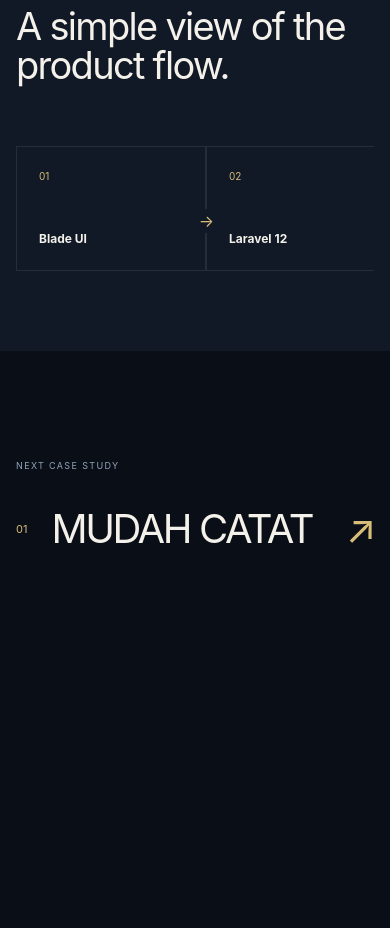
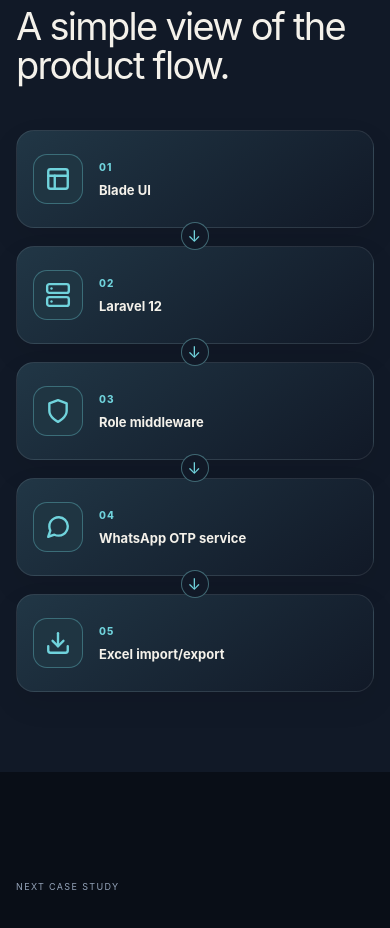
Before and after one commit to bayupra7ama/bayupra7ama-portfolio, a Next.js app: page /projects/7kaih in a window 390 px wide. Shown: the part 3380-4308 px from the top of the page. Before the commit the page ends 4059 px from the top, so only its background shows below. Built offline with nearby package versions, Linux system fonts and the light colour scheme; no server answers.

Commit message:
feat: illustrate system view stages with project icons

```diff
--- a/app/globals.css
+++ b/app/globals.css
@@ -277,3 +277,30 @@
  .highlight-icon svg{width:23px;height:23px}
  .highlight-grid .highlight-card p{margin:0;font-size:12px}
 }
+
+/* System View follows the same visual language as Engineering Highlights. */
+.architecture-flow{--flow-accent:var(--gold);gap:12px;overflow:visible;margin-top:44px}
+.architecture-flow.accent-blue{--flow-accent:#64baff}
+.architecture-flow.accent-violet{--flow-accent:#b59aff}
+.architecture-flow.accent-green{--flow-accent:#68dfa8}
+.architecture-flow.accent-orange{--flow-accent:#ffb77e}
+.architecture-flow.accent-cyan{--flow-accent:#70d3dc}
+:root[data-theme="light"] .architecture-flow.accent-blue{--flow-accent:#2768a4}
+:root[data-theme="light"] .architecture-flow.accent-violet{--flow-accent:#694aa4}
+:root[data-theme="light"] .architecture-flow.accent-green{--flow-accent:#25845d}
+:root[data-theme="light"] .architecture-flow.accent-orange{--flow-accent:#aa5930}
+:root[data-theme="light"] .architecture-flow.accent-cyan{--flow-accent:#167f83}
+.architecture-flow>.architecture-node{min-width:0;min-height:186px;padding:20px;gap:0;border:1px solid var(--line);border-radius:18px;background:linear-gradient(145deg,color-mix(in srgb,var(--surface2) 87%,var(--flow-accent) 13%),var(--surface));box-shadow:0 12px 30px rgba(0,0,0,.08);display:flex;flex-direction:column}
+.architecture-flow .architecture-icon{display:grid;place-items:center;width:54px;height:54px;flex:none;border-radius:14px;border:1px solid color-mix(in srgb,var(--flow-accent) 35%,transparent);background:color-mix(in srgb,var(--flow-accent) 15%,var(--surface));color:var(--flow-accent)}
+.architecture-icon svg{display:block;width:26px;height:26px;stroke-width:2.2}
+.architecture-copy{display:flex;flex-direction:column;gap:8px;margin-top:auto}
+.architecture-flow .architecture-step{font-size:10px;font-weight:800;letter-spacing:.12em;color:var(--flow-accent)}
+.architecture-flow .architecture-copy strong{font-size:13px;line-height:1.4;overflow-wrap:anywhere}
+.architecture-flow .architecture-node i{right:-19px;top:calc(50% - 15px);width:28px;height:28px;display:grid;place-items:center;border:1px solid color-mix(in srgb,var(--flow-accent) 35%,var(--line));border-radius:50%;background:var(--surface);color:var(--flow-accent);font-size:16px;font-style:normal;z-index:3}
+@media(max-width:900px){
+ .architecture-flow{flex-direction:column;gap:18px}
+ .architecture-flow>.architecture-node{min-height:98px;padding:16px;flex-direction:row;align-items:center;gap:16px}
+ .architecture-flow .architecture-icon{width:50px;height:50px}
+ .architecture-copy{margin-top:0;gap:6px}
+ .architecture-flow .architecture-node i{right:auto;left:calc(50% - 14px);top:auto;bottom:-23px;transform:rotate(90deg)}
+}
--- a/app/projects/[slug]/page.tsx
+++ b/app/projects/[slug]/page.tsx
@@ -8,7 +8,7 @@
   FiCheckSquare, FiClipboard, FiCpu, FiDatabase, FiDownload, FiFileText,
   FiGitMerge, FiGlobe, FiLayers, FiLock, FiMapPin, FiMessageCircle,
   FiMessageSquare, FiShield, FiSmartphone, FiStar, FiTool, FiTruck,
-  FiUsers, FiWifi,
+  FiUsers, FiWifi, FiCloud, FiKey, FiLayout, FiSend, FiServer,
 } from "react-icons/fi";
 
 
@@ -19,6 +19,15 @@
   resikapp: [FiTruck, FiCamera, FiCpu, FiGitMerge, FiAward],
   "lapor-infra": [FiBriefcase, FiWifi, FiMessageSquare, FiGlobe, FiTool],
   "7kaih": [FiUsers, FiShield, FiBookOpen, FiMessageCircle, FiDownload],
+} as const;
+
+const architectureIcons = {
+  "mudah-catat": [FiSmartphone, FiLayers, FiShield, FiDatabase, FiKey],
+  spotgacor: [FiSmartphone, FiSend, FiServer, FiDatabase, FiMapPin],
+  "monitoring-ta": [FiLayout, FiSend, FiServer, FiShield, FiTool],
+  resikapp: [FiSmartphone, FiCamera, FiCpu, FiCloud, FiGitMerge],
+  "lapor-infra": [FiLayout, FiClipboard, FiMessageSquare, FiDatabase, FiGlobe],
+  "7kaih": [FiLayout, FiServer, FiShield, FiMessageCircle, FiDownload],
 } as const;
 
 export function generateStaticParams() {
@@ -102,14 +111,20 @@
         <div className="container">
           <span className="case-label">SYSTEM VIEW</span>
           <h2 className="architecture-title">A simple view of the product flow.</h2>
-          <div className="architecture-flow">
-            {project.architecture.map((item, idx) => (
-              <div key={item}>
-                <span>{String(idx + 1).padStart(2, "0")}</span>
-                <strong>{item}</strong>
-                {idx < project.architecture.length - 1 && <i>→</i>}
-              </div>
-            ))}
+          <div className={`architecture-flow accent-${project.accent}`}>
+            {project.architecture.map((item, idx) => {
+              const Icon = architectureIcons[project.slug as keyof typeof architectureIcons]?.[idx] ?? FiLayers;
+              return (
+                <div className="architecture-node" key={item}>
+                  <span className="architecture-icon"><Icon aria-hidden="true" /></span>
+                  <div className="architecture-copy">
+                    <span className="architecture-step">{String(idx + 1).padStart(2, "0")}</span>
+                    <strong>{item}</strong>
+                  </div>
+                  {idx < project.architecture.length - 1 && <i aria-hidden="true">→</i>}
+                </div>
+              );
+            })}
           </div>
         </div>
       </section>
--- a/scripts/capture-visuals.mjs
+++ b/scripts/capture-visuals.mjs
@@ -42,6 +42,7 @@
     for (const slug of slugs) {
       await page.goto(`${base}/projects/${slug}`, { waitUntil: "networkidle" });
       await page.locator(".highlight-grid").screenshot({ path: `visual-qa/${size}-highlights-${slug}.png` });
+      await page.locator(".architecture-flow").screenshot({ path: `visual-qa/${size}-system-${slug}.png` });
       if (slug === slugs[0]) {
         await page.locator(".case-hero .project-visual").screenshot({ path: `visual-qa/${size}-case-study.png` });
       }
```
